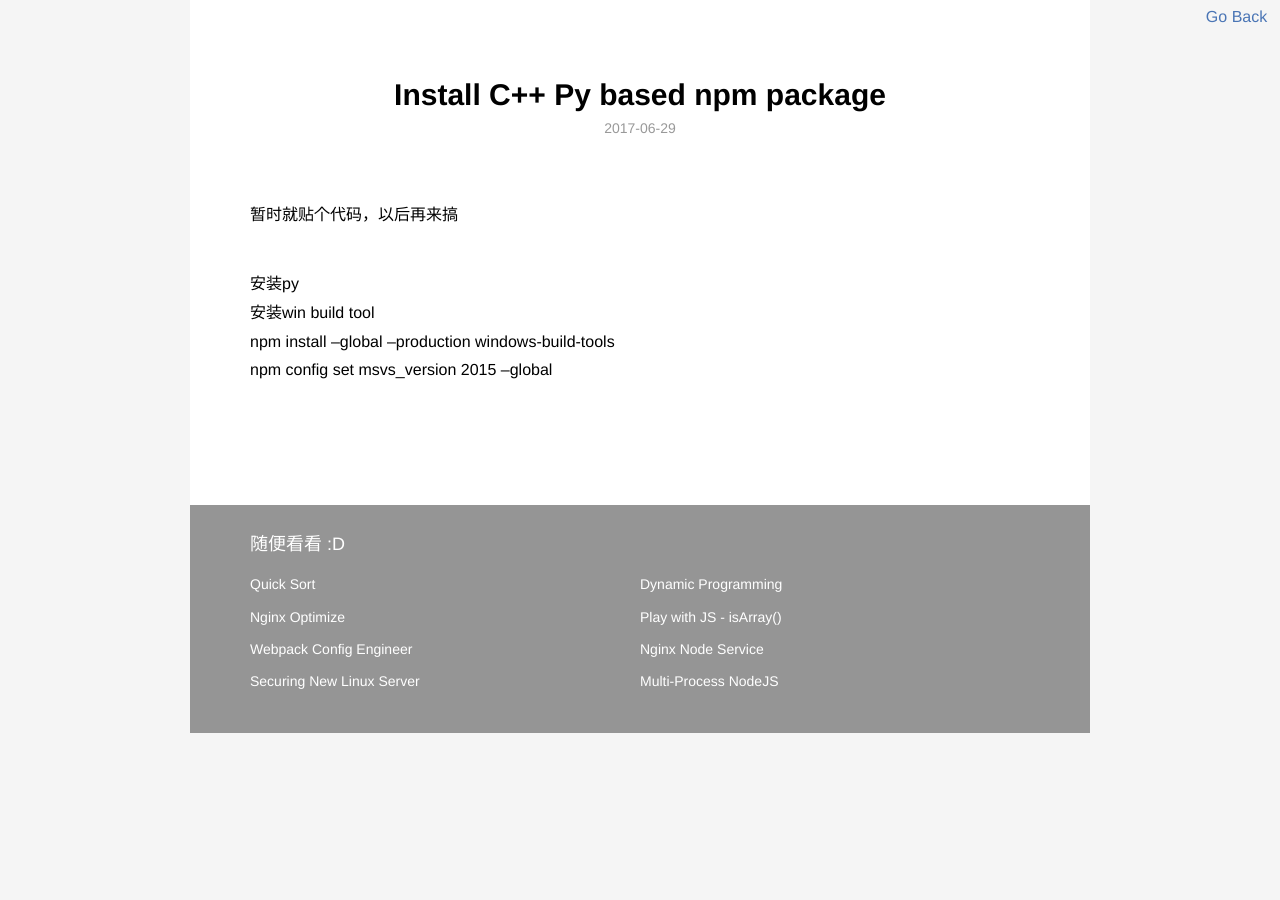
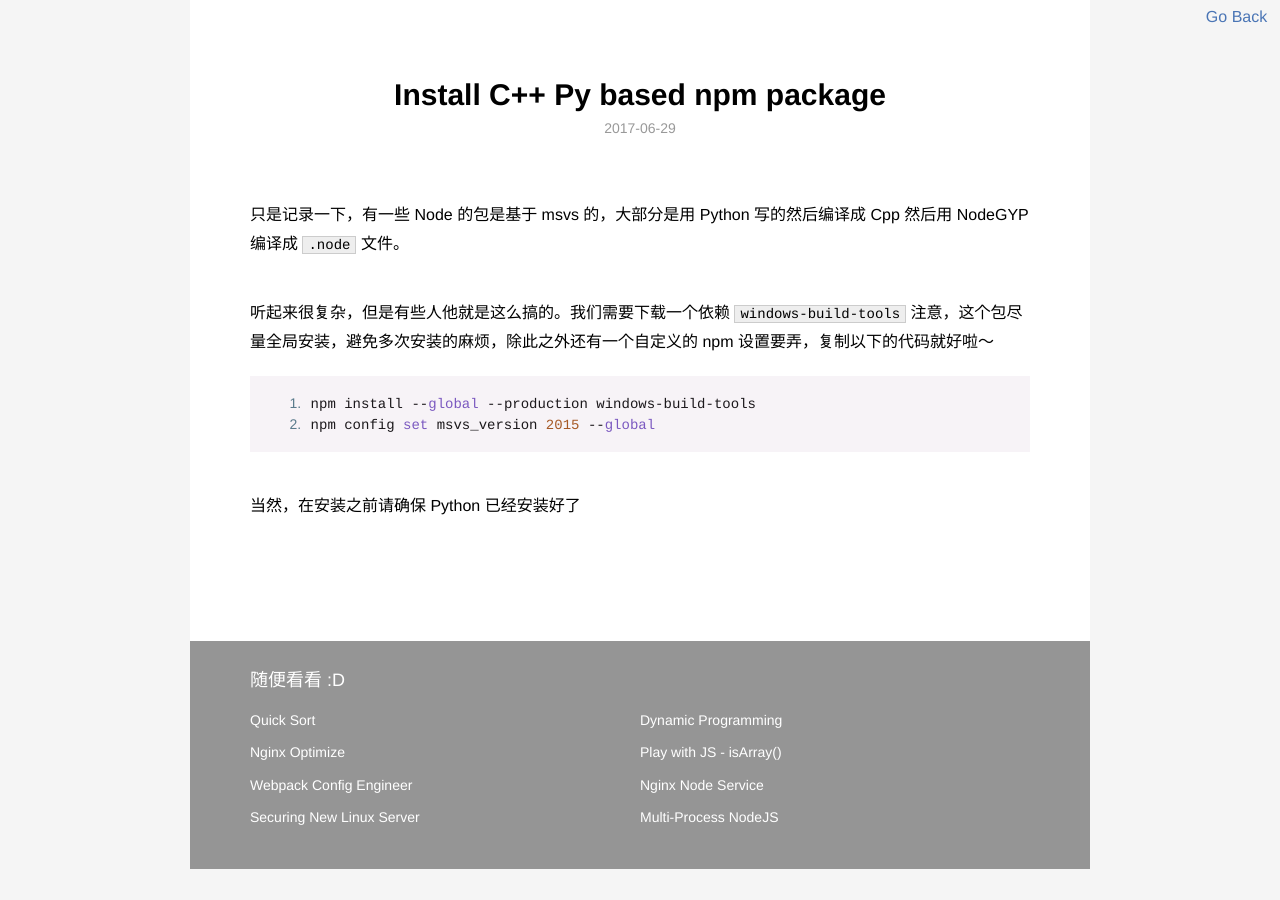
Before and after one commit to WMXPY/blog.mengw.io, a Jekyll site: the page built from _posts/javascript/2017-06-29-Install-Cpp-Py-based-npm-package.md, in a window 1280 px wide. Built offline with Jekyll 4.4.1, drawn with Linux system fonts in a browser that asks for light colours.

Commit message:
update 2017-06-29

````diff
--- a/_posts/javascript/2017-06-29-Install-Cpp-Py-based-npm-package.md
+++ b/_posts/javascript/2017-06-29-Install-Cpp-Py-based-npm-package.md
@@ -2,12 +2,16 @@
 layout: post
 title:  "Install C++ Py based npm package"
 categories: JavaScript
-description: 如何安装
+description: 在 Windows 上安装基于 msvs 的 ... 包
 ---
 
-暂时就贴个代码，以后再来搞
+只是记录一下，有一些 Node 的包是基于 msvs 的，大部分是用 Python 写的然后编译成 Cpp 然后用 NodeGYP 编译成 `.node` 文件。
 
-安装py
-安装win build tool
- npm install --global --production windows-build-tools
+听起来很复杂，但是有些人他就是这么搞的。我们需要下载一个依赖 `windows-build-tools` 注意，这个包尽量全局安装，避免多次安装的麻烦，除此之外还有一个自定义的 npm 设置要弄，复制以下的代码就好啦～
+
+```sh
+npm install --global --production windows-build-tools
 npm config set msvs_version 2015 --global
+```
+
+当然，在安装之前请确保 Python 已经安装好了
````
